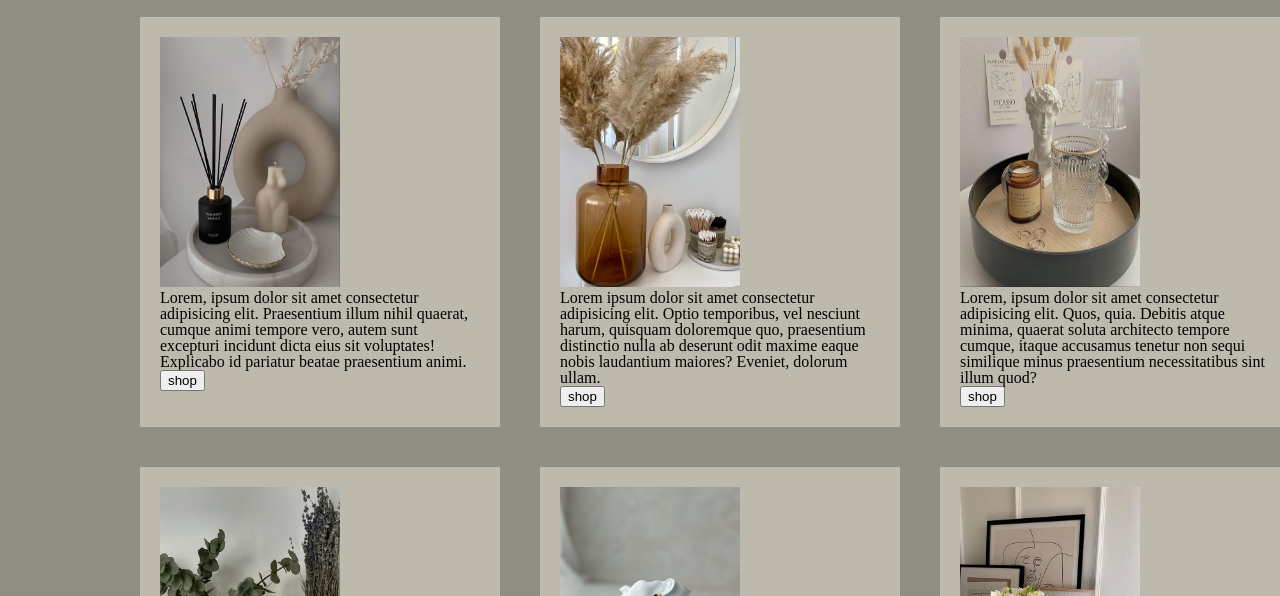
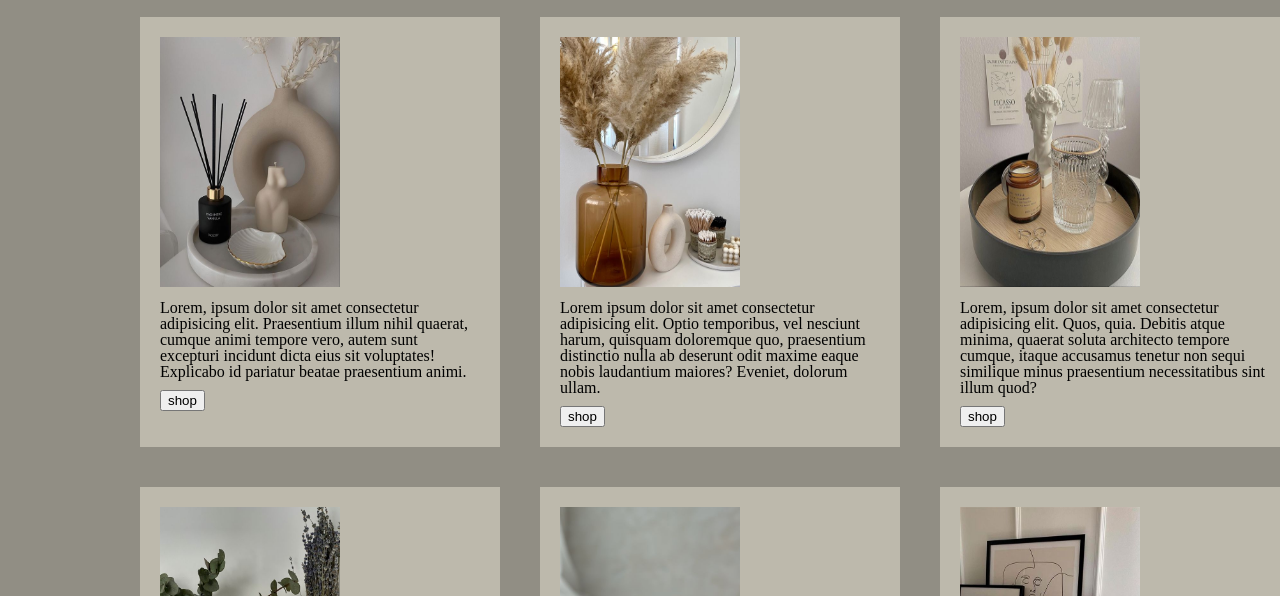
Before and after one commit to khmaladze-tiko/homework1, a plain HTML site: page index.html in a window 1280 px wide. Shown: the part 204-800 px from the top of the page. Drawn offline with Linux system fonts and the light colour scheme.

Commit message:
Update style.css

```diff
--- a/css/style.css
+++ b/css/style.css
@@ -45,7 +45,11 @@ h3 {
     width: 320px;
     margin: 20px;
     padding: 20px;
-    background-color:rgb(189, 185, 172) ;
+    background-color:rgb(189, 185, 172);
+}
+.flex div p {
+    padding-top: 10px;
+    padding-bottom: 10px;
 }
 .flex div img {
     height: 250px;
```
